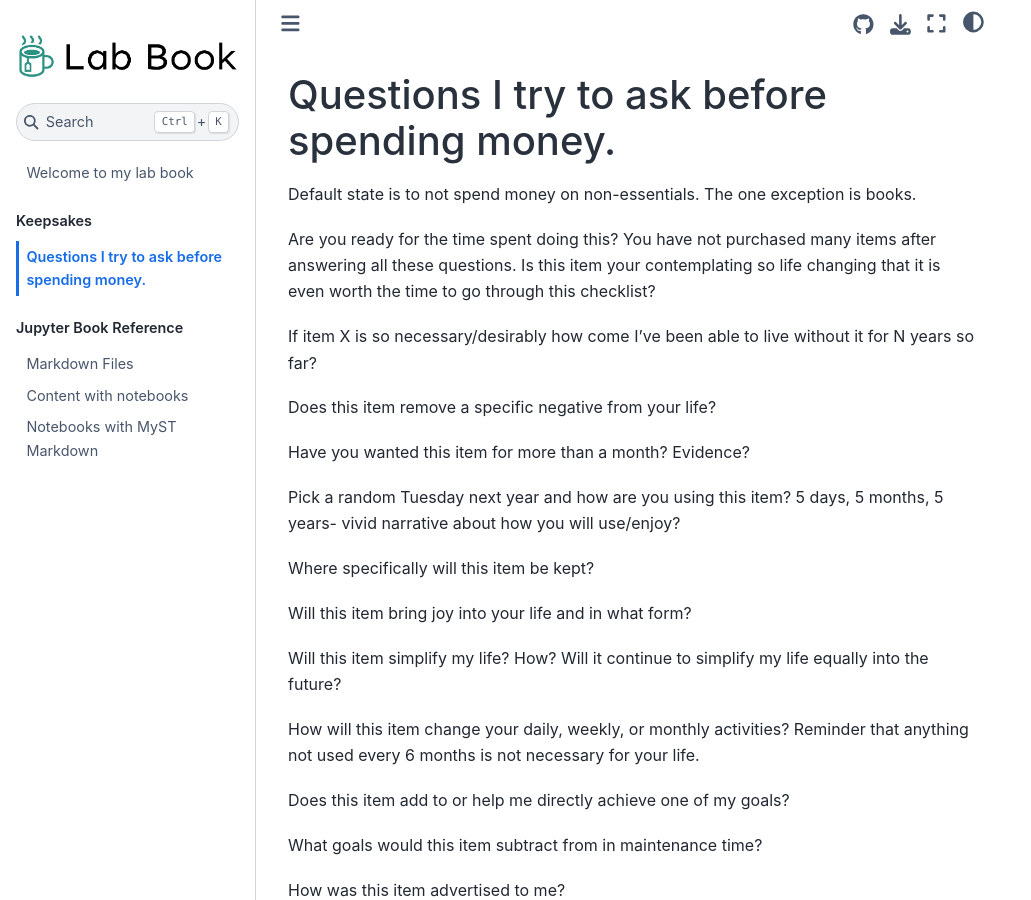
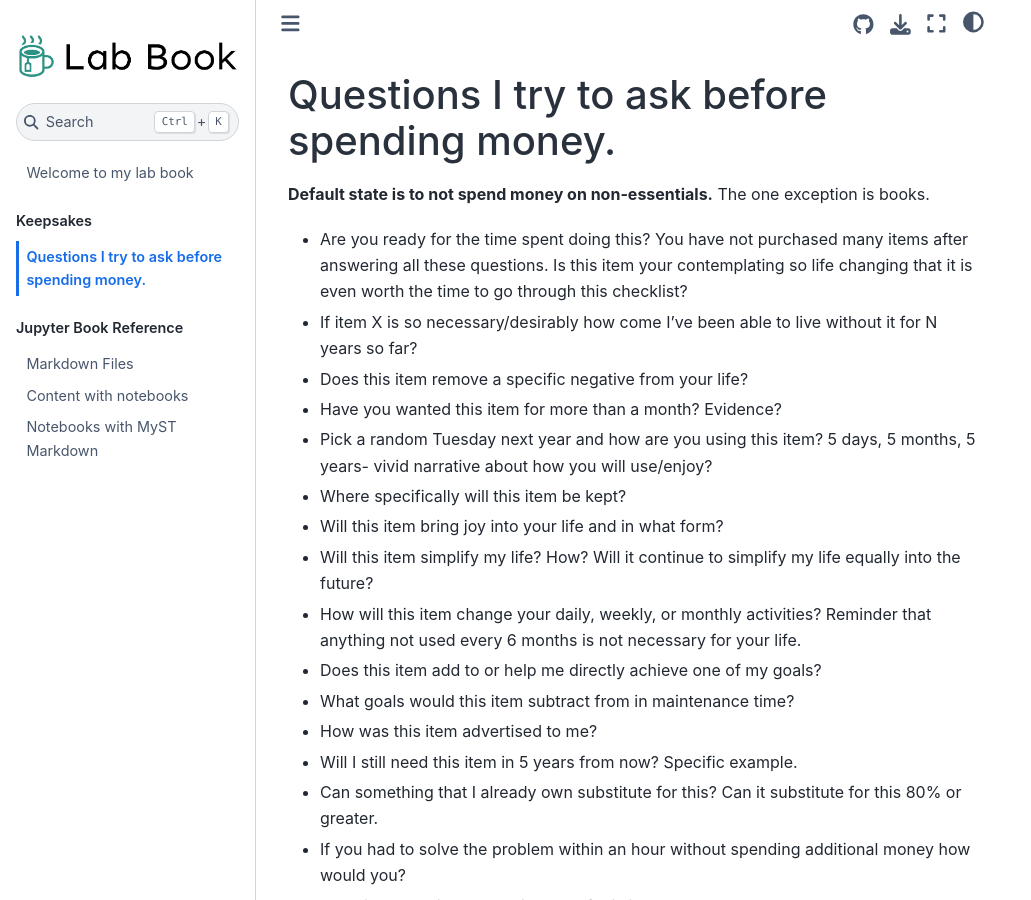
Before and after one commit to alexjj/labbook, a Jupyter Book: the page built from purchase-test.md, in a window 1280 px wide and 900 px high. Shown: the whole window, without its empty margins (0-1031 px from the left). Built offline with Jupyter Book 1.0.4 settings and Sphinx 7.4.7 and the Sphinx Book theme 1.1.4, drawn with Linux system fonts in a browser that asks for light colours.

Commit message:
reformat

````diff
--- a/purchase-test.md
+++ b/purchase-test.md
@@ -1,46 +1,27 @@
 # Questions I try to ask before spending money.
 
-Default state is to not spend money on non-essentials. The one exception is books.
+**Default state is to not spend money on non-essentials.** The one exception is books.
 
-Are you ready for the time spent doing this? You have not purchased many items after answering all these questions. Is this item your contemplating so life changing that it is even worth the time to go through this checklist?
-
-If item X is so necessary/desirably how come I've been able to live without it for N years so far?
-
-Does this item remove a specific negative from your life?
-
-Have you wanted this item for more than a month? Evidence?
-
-Pick a random Tuesday next year and how are you using this item? 5 days, 5 months, 5 years- vivid narrative about how you will use/enjoy?
-
-Where specifically will this item be kept?
-
-Will this item bring joy into your life and in what form?
-
-Will this item simplify my life? How? Will it continue to simplify my life equally into the future?
-
-How will this item change your daily, weekly, or monthly activities? Reminder that anything not used every 6 months is not necessary for your life.
-
-Does this item add to or help me directly achieve one of my goals?
-
-What goals would this item subtract from in maintenance time?
-
-How was this item advertised to me?
-
-Will I still need this item in 5 years from now? Specific example.
-
-Can something that I already own substitute for this? Can it substitute for this 80% or greater.
-
-If you had to solve the problem within an hour without spending additional money how would you?
-
-What is the environmental impact of this item?
-
-How would you properly care for this item? What is the time estimate and when would this maintenance occur?
-
-What accessories are typically associated with this item? Stuff begets more stuff.
-
-What is the future value of the money that would be used for this?
-
-What is the generated monthly income that can come from the money used to purchase this?
+* Are you ready for the time spent doing this? You have not purchased many items after answering all these questions. Is this item your contemplating so life changing that it is even worth the time to go through this checklist?
+* If item X is so necessary/desirably how come I've been able to live without it for N years so far?
+* Does this item remove a specific negative from your life?
+* Have you wanted this item for more than a month? Evidence?
+* Pick a random Tuesday next year and how are you using this item? 5 days, 5 months, 5 years- vivid narrative about how you will use/enjoy?
+* Where specifically will this item be kept?
+* Will this item bring joy into your life and in what form?
+* Will this item simplify my life? How? Will it continue to simplify my life equally into the future?
+* How will this item change your daily, weekly, or monthly activities? Reminder that anything not used every 6 months is not necessary for your life.
+* Does this item add to or help me directly achieve one of my goals?
+* What goals would this item subtract from in maintenance time?
+* How was this item advertised to me?
+* Will I still need this item in 5 years from now? Specific example.
+* Can something that I already own substitute for this? Can it substitute for this 80% or greater.
+* If you had to solve the problem within an hour without spending additional money how would you?
+* What is the environmental impact of this item?
+* How would you properly care for this item? What is the time estimate and when would this maintenance occur?
+* What accessories are typically associated with this item? Stuff begets more stuff.
+* What is the future value of the money that would be used for this?
+* What is the generated monthly income that can come from the money used to purchase this?
 
 Calculate the opportunity cost in Python:
 
@@ -53,18 +34,11 @@ print(oppCost)
 # 2252.191588960825
 ```
 
-This then begs the question, is this item worth more to you now than more than double in 12 years?
-
-Can you easily afford two of these items? If you cannot, you cannot really afford a single one.
-
-What am I comparing this item to? What individual attributes of the comparison am I making this decision on? Did I even know about these attributes before doing research on this item? Am I comparing based on what I have now or the comparison layed out in the shop.
-
-Do people in my immediate friend or family group have this item? Is that how I came to learn about it?
-
-Is this replacing an item? Does the item you are replacing still work? Would it work better if you spent your hourly rate time towards maintaining it?
-
-Spending new money actually costs 1.x per dollar because of the taxes that we paid on this. Obviously these tax dollars go towards infrastructure allowing you to enjoy this item, but still an earned dollar in your hands is actually worth more than the face value.
-
-Time is much more important than money. Money is a renewable resource. Time is not.
-
-Could this money be donated to charity instead and have a meaningful impact on someone's life?
+* This then begs the question, is this item worth more to you now than more than double in 12 years?
+* Can you easily afford two of these items? If you cannot, you cannot really afford a single one.
+* What am I comparing this item to? What individual attributes of the comparison am I making this decision on? Did I even know about these attributes before doing research on this item? Am I comparing based on what I have now or the comparison layed out in the shop.
+* Do people in my immediate friend or family group have this item? Is that how I came to learn about it?
+* Is this replacing an item? Does the item you are replacing still work? Would it work better if you spent your hourly rate time towards maintaining it?
+* Spending new money actually costs 1.x per dollar because of the taxes that we paid on this. Obviously these tax dollars go towards infrastructure allowing you to enjoy this item, but still an earned dollar in your hands is actually worth more than the face value.
+* Time is much more important than money. Money is a renewable resource. Time is not.
+* Could this money be donated to charity instead and have a meaningful impact on someone's life?
````
